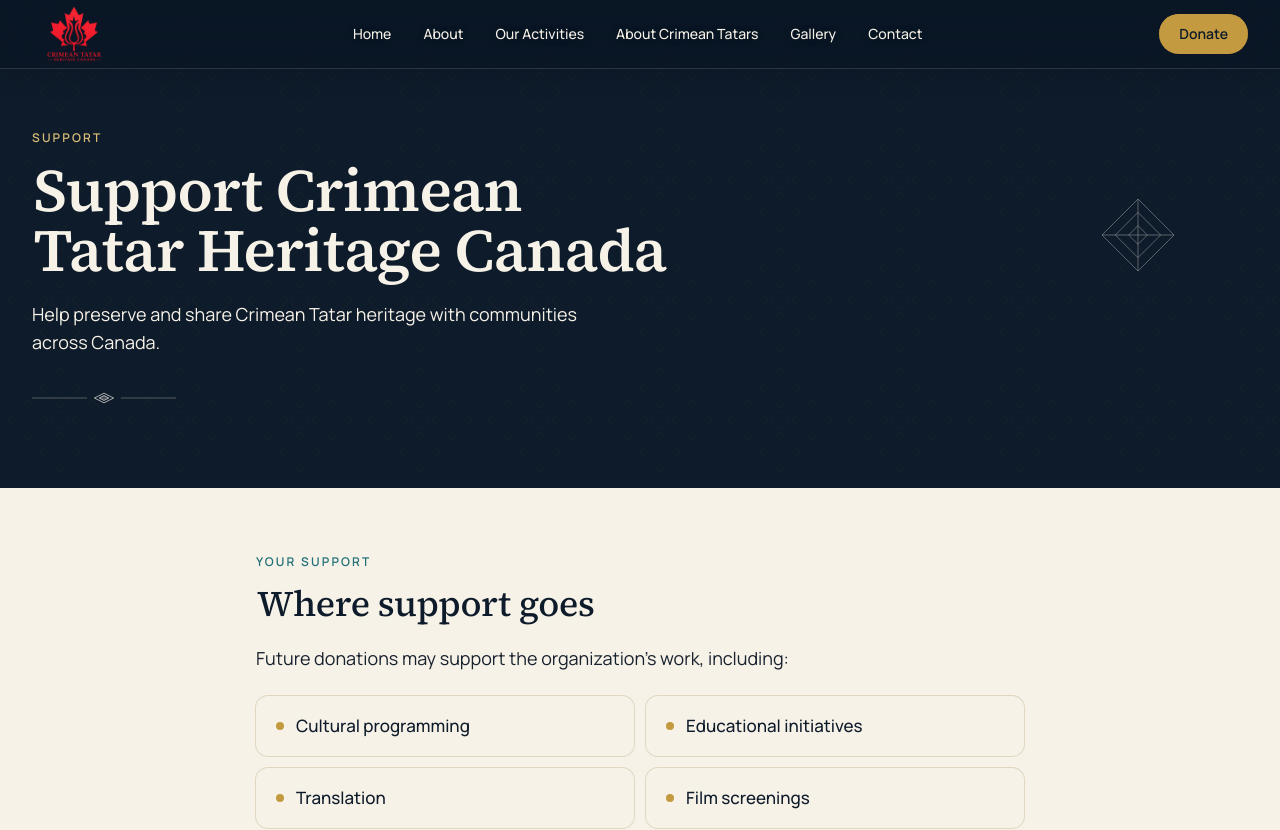
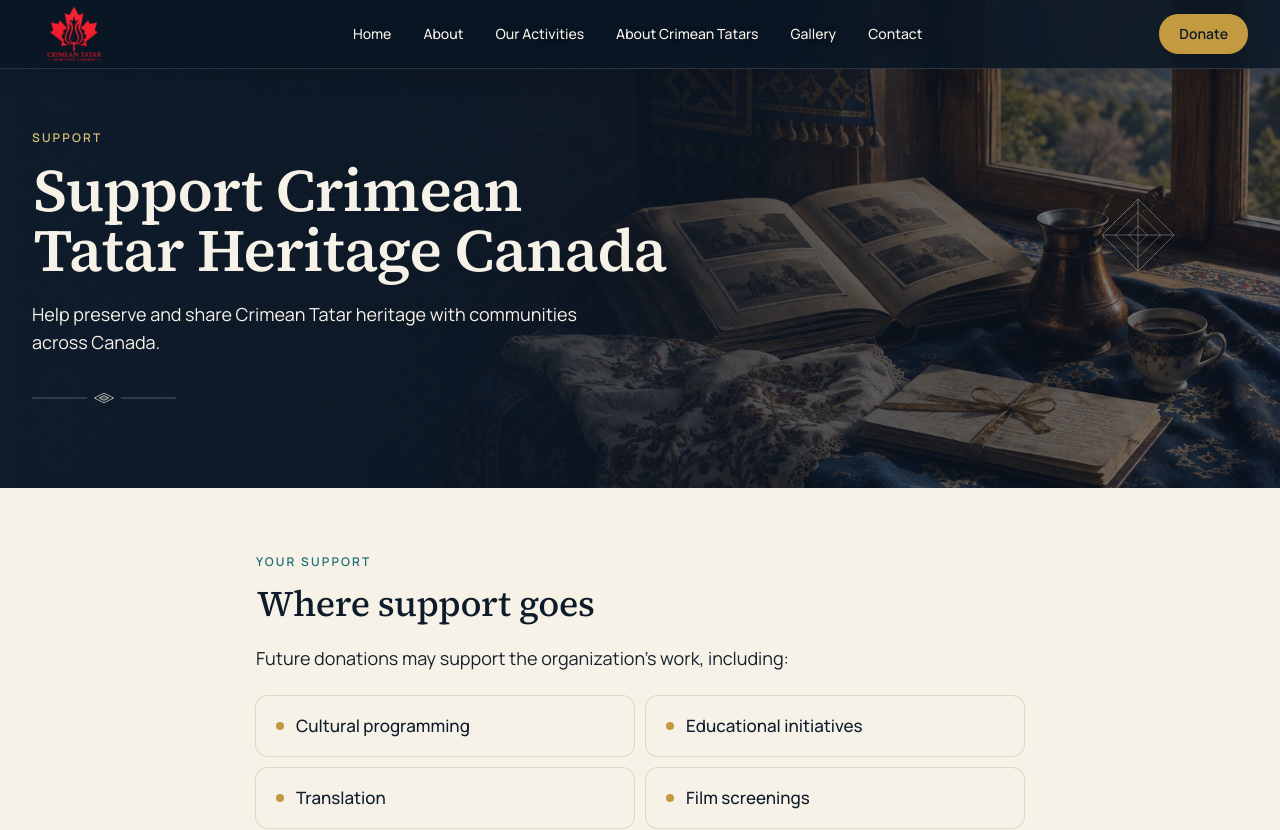
Before and after one commit to maxudovvv/cth, a Next.js app: page /donate in a window 1280 px wide. Shown: the top 830 px of the page. Built offline with nearby package versions, Linux system fonts and the light colour scheme.

Commit message:
Add cinematic heritage image to donation hero

```diff
--- a/src/app/donate/page.tsx
+++ b/src/app/donate/page.tsx
@@ -27,6 +27,9 @@
         eyebrow="Support"
         title="Support Crimean Tatar Heritage Canada"
         intro="Help preserve and share Crimean Tatar heritage with communities across Canada."
+        bgImage="/media/hero/donate-heritage-support.jpg"
+        bgAlt="Crimean Tatar heritage objects, family photographs, embroidery, and coffee beside a sunlit window."
+        objectPosition="center"
       />
 
       <Section tone="ivory" aria-labelledby="donate-title">
```
Also changed, not shown: public/media/hero/donate-heritage-support.jpg (added).
